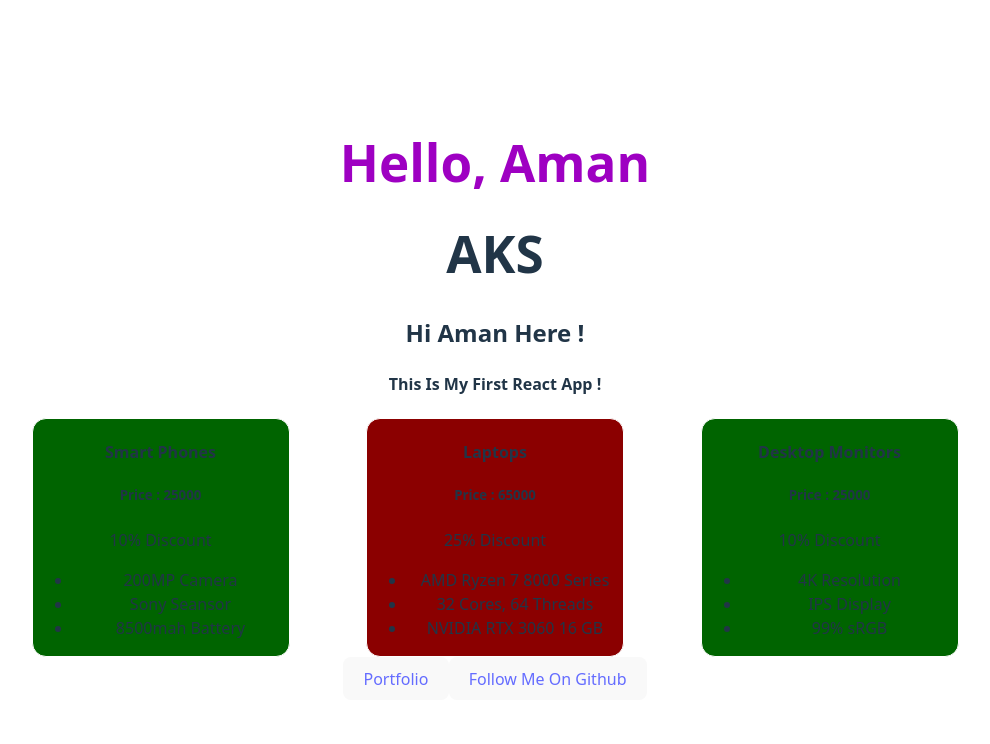
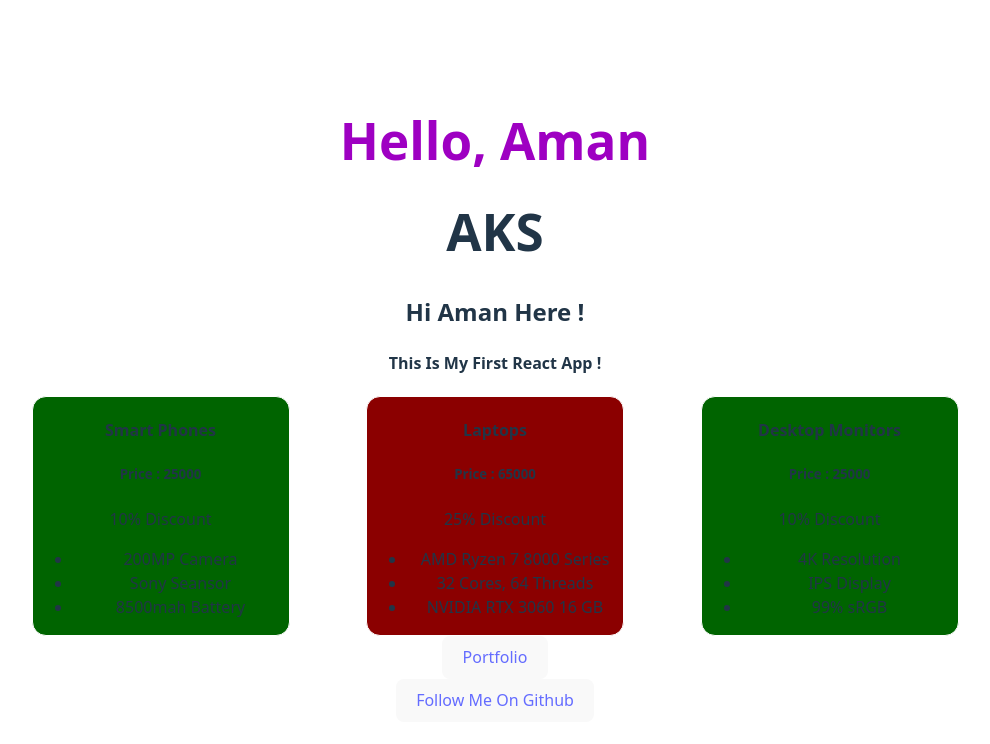
Before and after one commit to amankumarsubudhi/React-Practice, a React (Vite) app: page / in a window 1280 px wide. Shown: the top 744 px of the page, without its empty margins (145-1135 px from the left). Built offline with nearby package versions, Linux system fonts and the light colour scheme.

Commit message:
implemented a components

```diff
--- a/src/App.jsx
+++ b/src/App.jsx
@@ -3,6 +3,7 @@ import Title from "./Title"
 import Name from "./Name"
 import ProductCard from "./ProductCard"
 import MesBox from "./MesBox"
+import ButtonCard from "./ButtonCard"
 
 
 
@@ -18,8 +19,7 @@ function App() {
     <Title />
     <Description />
     <ProductCard />
-    <button><a href="https://amankumarsubudhi.github.io">Portfolio</a></button>
-    <button> <a href="https://github.com/amankumarsubudhi" target="_blank">Follow Me On Github</a></button>
+    <ButtonCard />
   </>
   )
 }
```
